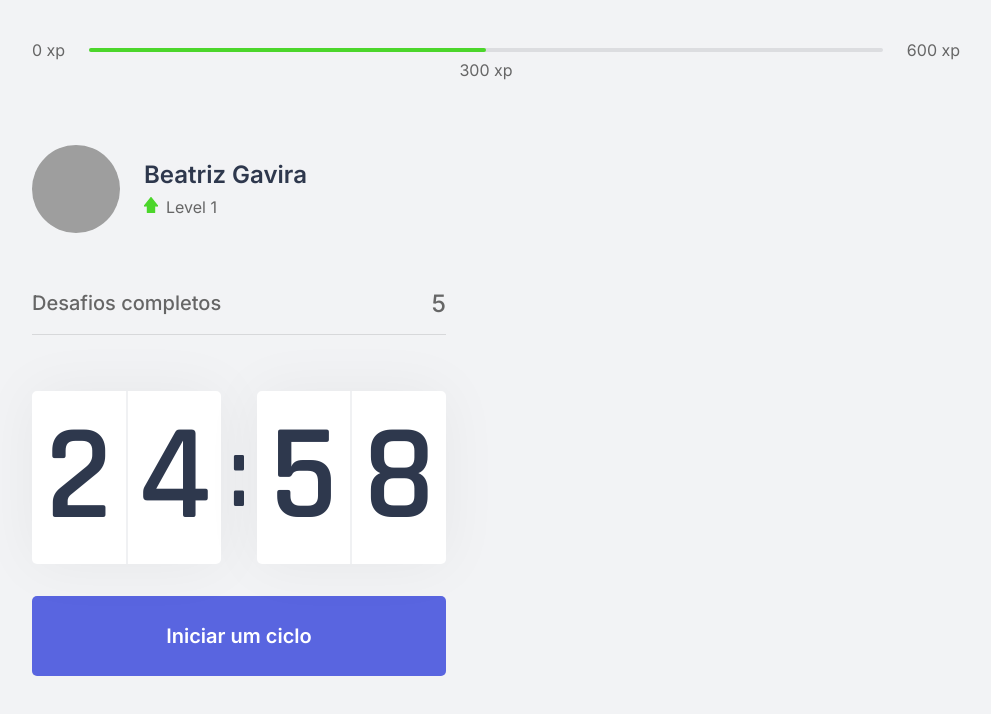
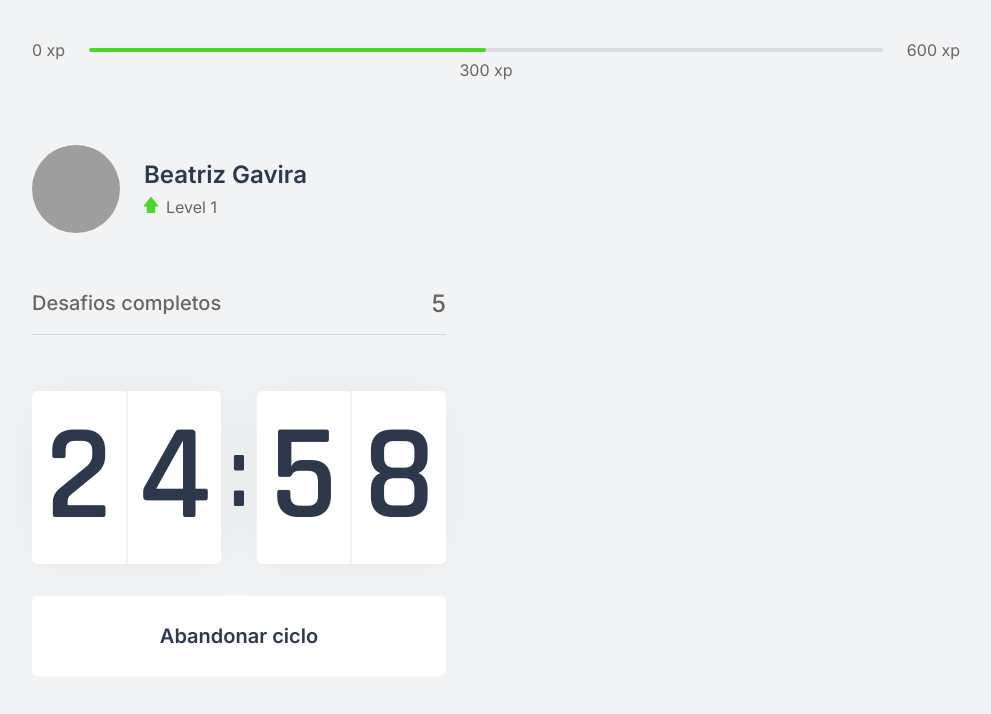
Before and after one commit to biagavirete/move.it, a Next.js app: page / in a window 1280 px wide. Both pictures are taken after a click on the button "Iniciar um ciclo". Shown: the top 714 px of the page, without its empty margins (144-1135 px from the left). Built offline with nearby package versions, Linux system fonts and the light colour scheme; grey boxes are pictures that could not be loaded.

Commit message:
feat: add functions and style buttons

```diff
--- a/src/components/Countdown.tsx
+++ b/src/components/Countdown.tsx
@@ -1,9 +1,13 @@
 import { useEffect, useState } from 'react';
 import styles from '../styles/components/Countdown.module.css';
 
+let countdownTimeout: NodeJS.Timeout;
+
 export function Countdown() {
   const [time, setTime] = useState(25 * 60);
-  const [active, setActive] = useState(false);
+  const [isActive, setIsActive] = useState(false);
+  const [hasFinished, setHasFinished] = useState(false);
+
 
   const minutes = Math.floor(time / 60);
   const seconds = time % 60;
@@ -12,16 +16,25 @@
   const [secondLeft, secondRight] = String(seconds).padStart(2, '0').split('');
 
   function startCoundown() {
-    setActive(true);
+    setIsActive(true);
+  }
+
+  function resetCountdown() {
+    clearTimeout(countdownTimeout);
+    setIsActive(false);
+    setTime(25 * 60);
   }
 
   useEffect(() => {
-    if (active && time > 0) {
-      setTimeout(() => {
+    if (isActive && time > 0) {
+      countdownTimeout = setTimeout(() => {
         setTime(time - 1);
       }, 1000)
+    } else if (isActive && time === 0) {
+      setHasFinished(true);
+      setIsActive(false);
     }
-  }, [active, time])
+  }, [isActive, time])
 
   return (
     <div>
@@ -36,7 +49,21 @@
           <span>{secondRight}</span>
         </div>
       </div>
-      <button type="button" className={styles.countdownButton} onClick={startCoundown}>Iniciar um ciclo</button>
+      { hasFinished ? (
+        <button disabled className={`${styles.countdownButton}`}>Ciclo encerrado</button>
+      )
+        : (
+          <>
+            { isActive ? (
+              <button type="button" className={`${styles.countdownButton} ${styles.countdownButtonActive}`} onClick={resetCountdown}>Abandonar ciclo</button>
+
+            )
+              : (
+                <button type="button" className={styles.countdownButton} onClick={startCoundown}>Iniciar um ciclo</button>
+              )}
+          </>
+        )
+      }
     </div>
   );
 }
--- a/src/styles/components/Countdown.module.css
+++ b/src/styles/components/Countdown.module.css
@@ -54,6 +54,22 @@
   transition: background-color 0.2s;
 }
 
-.countdownButton:hover {
+.countdownButton:not(:disabled):hover {
   background: var(--blue-dark);
 }
+
+.countdownButtonActive {
+  background: var(--white);
+  color: var(--title);
+}
+
+.countdownButtonActive:not(:disabled):hover {
+  background: var(--red);
+  color: var(--white)
+}
+
+.countdownButton:disabled {
+  background: var(--white);
+  color: var(--text);
+  cursor: not-allowed;
+}
```
